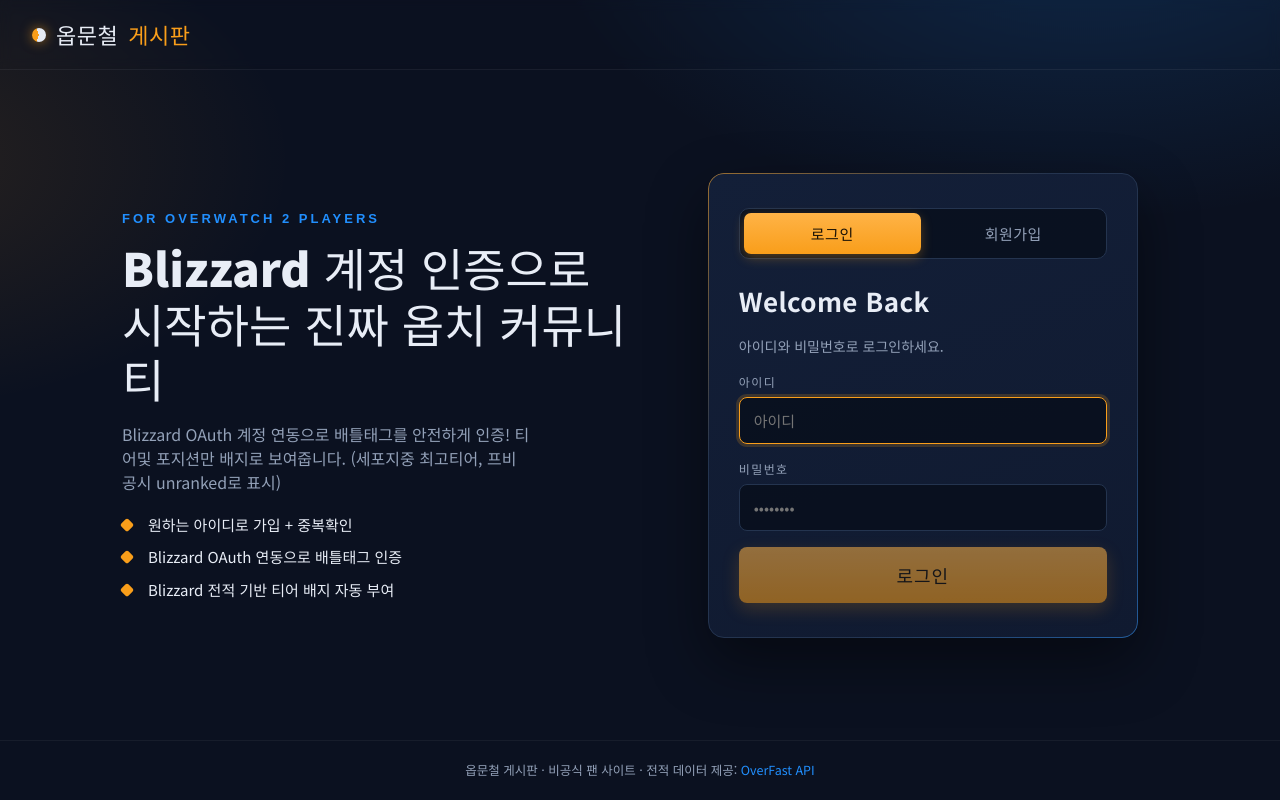
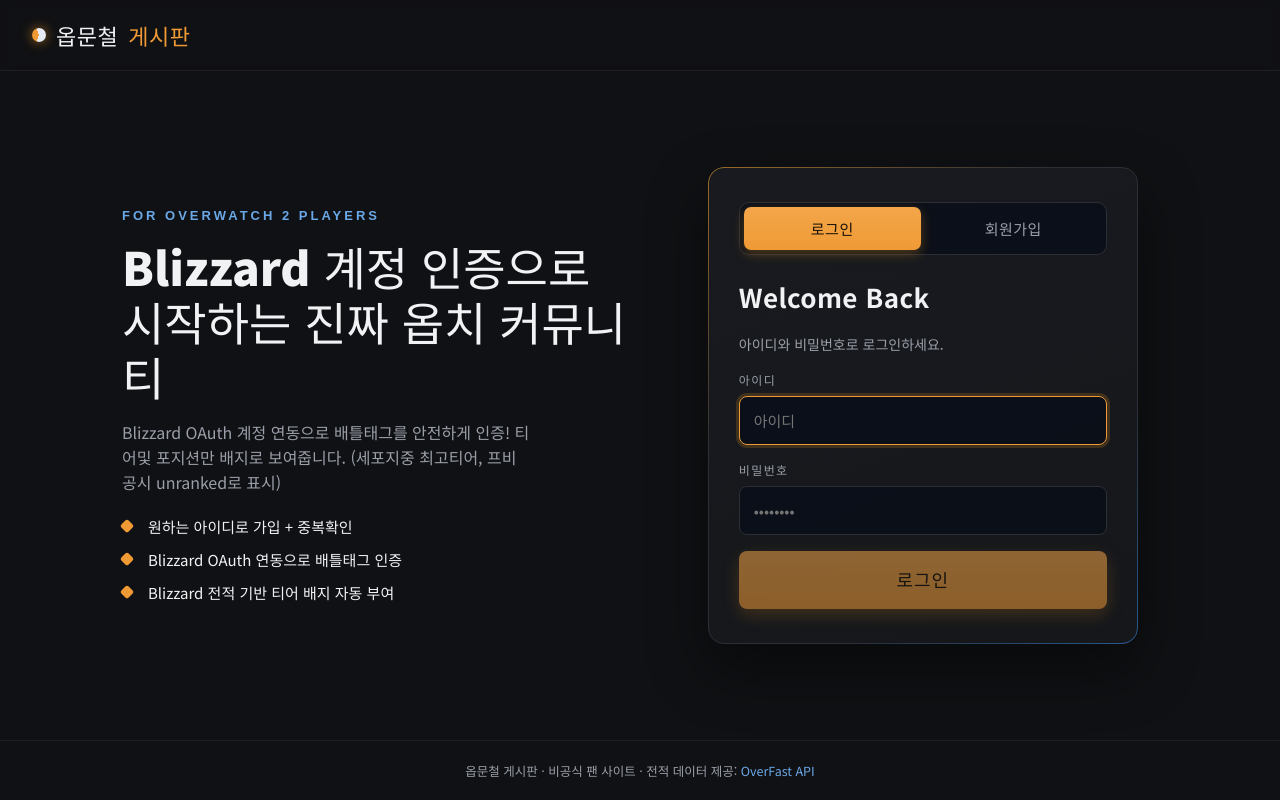
Before and after one commit to danielkim1213/opmunchul-board, a React (Vite) app: page / in a window 1280 px wide. Built offline with nearby package versions, Linux system fonts and the light colour scheme; no server answers; a web font is replaced by a local one.

Commit message:
Refine global visual foundation

```diff
--- a/src/index.css
+++ b/src/index.css
@@ -1,21 +1,25 @@
 :root {
-  --bg: #0b1120;
-  --bg-soft: #101a30;
-  --card: #131f38;
-  --card-border: #24344f;
-  --text: #e8edf6;
-  --text-dim: #93a1b8;
-  --orange: #f99e1a;
-  --orange-hover: #ffb347;
-  --blue: #218ffe;
-  --amber: #f5b942;
-  --green: #4ade80;
-  --red: #f87171;
+  --bg: #101114;
+  --bg-soft: #15171b;
+  --card: #181a1f;
+  --card-hover: #1d2025;
+  --card-border: #2b2e35;
+  --border-strong: #3a3e47;
+  --text: #f1f2f4;
+  --text-dim: #9a9fa9;
+  --text-faint: #6f747d;
+  --orange: #ef9a35;
+  --orange-hover: #f3a64a;
+  --blue: #6aa8e8;
+  --amber: #d9a34a;
+  --green: #65b883;
+  --red: #e07777;
 
-  font-family: 'Noto Sans KR', 'Rajdhani', system-ui, sans-serif;
-  line-height: 1.5;
+  font-family: 'Noto Sans KR', -apple-system, BlinkMacSystemFont, 'Segoe UI', sans-serif;
+  line-height: 1.55;
   color: var(--text);
-  background-color: var(--bg);
+  background: var(--bg);
+  color-scheme: dark;
   font-synthesis: none;
   text-rendering: optimizeLegibility;
   -webkit-font-smoothing: antialiased;
@@ -25,14 +29,33 @@
   box-sizing: border-box;
 }
 
+html {
+  min-width: 320px;
+  background: var(--bg);
+}
+
 body {
   margin: 0;
+  min-width: 320px;
   min-height: 100vh;
   overflow-x: hidden;
-  background:
-    radial-gradient(900px 500px at 85% -10%, rgba(33, 143, 254, 0.18), transparent 60%),
-    radial-gradient(700px 420px at -10% 20%, rgba(249, 158, 26, 0.12), transparent 60%),
-    var(--bg);
+  background: var(--bg);
+}
+
+button,
+input,
+textarea,
+select {
+  font: inherit;
+}
+
+button {
+  -webkit-tap-highlight-color: transparent;
+}
+
+::selection {
+  color: #17120c;
+  background: #e8a352;
 }
 
 #root {
@@ -43,6 +66,12 @@
   color: var(--blue);
   text-decoration: none;
 }
+
 a:hover {
   text-decoration: underline;
 }
+
+:focus-visible {
+  outline: 2px solid var(--orange);
+  outline-offset: 2px;
+}
```
